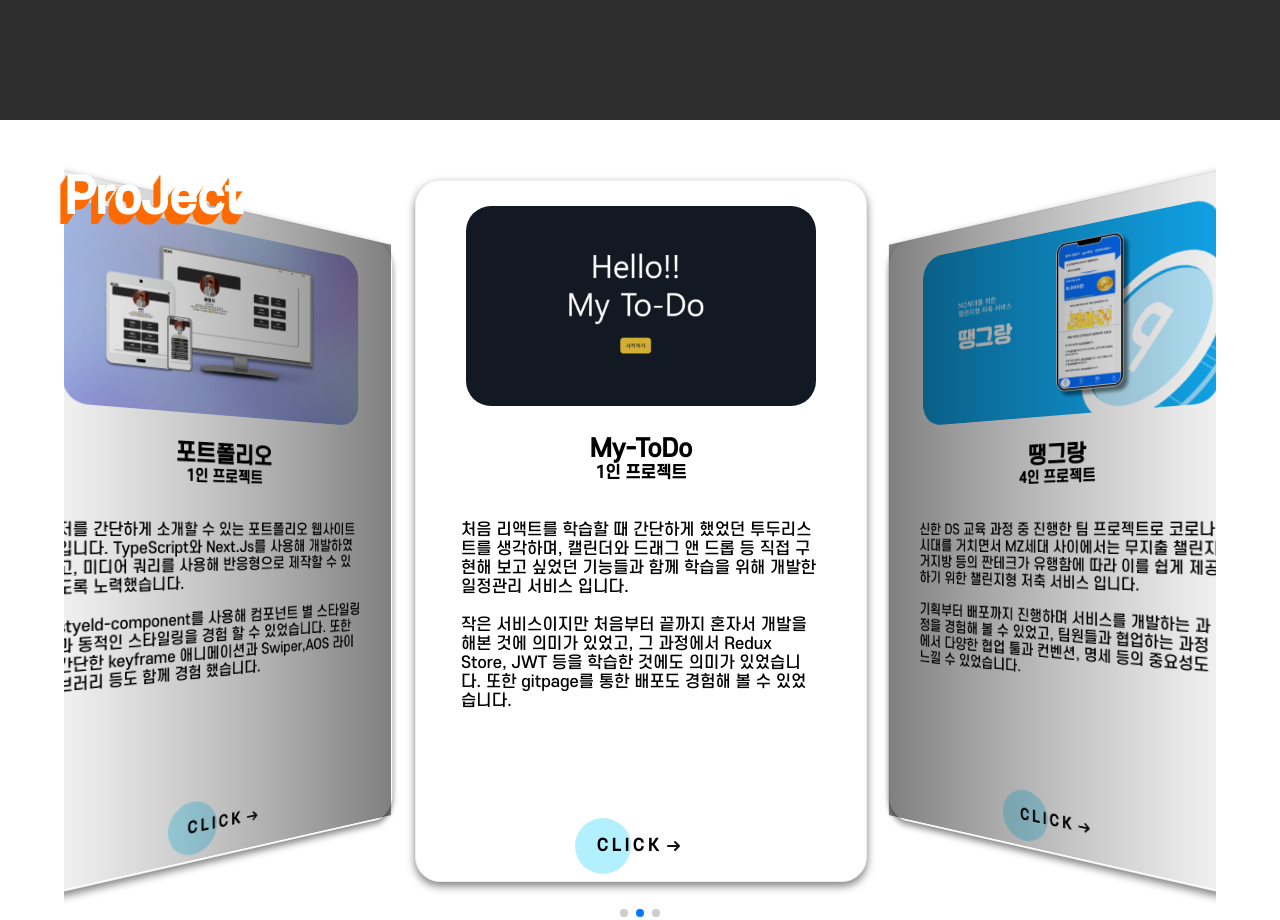
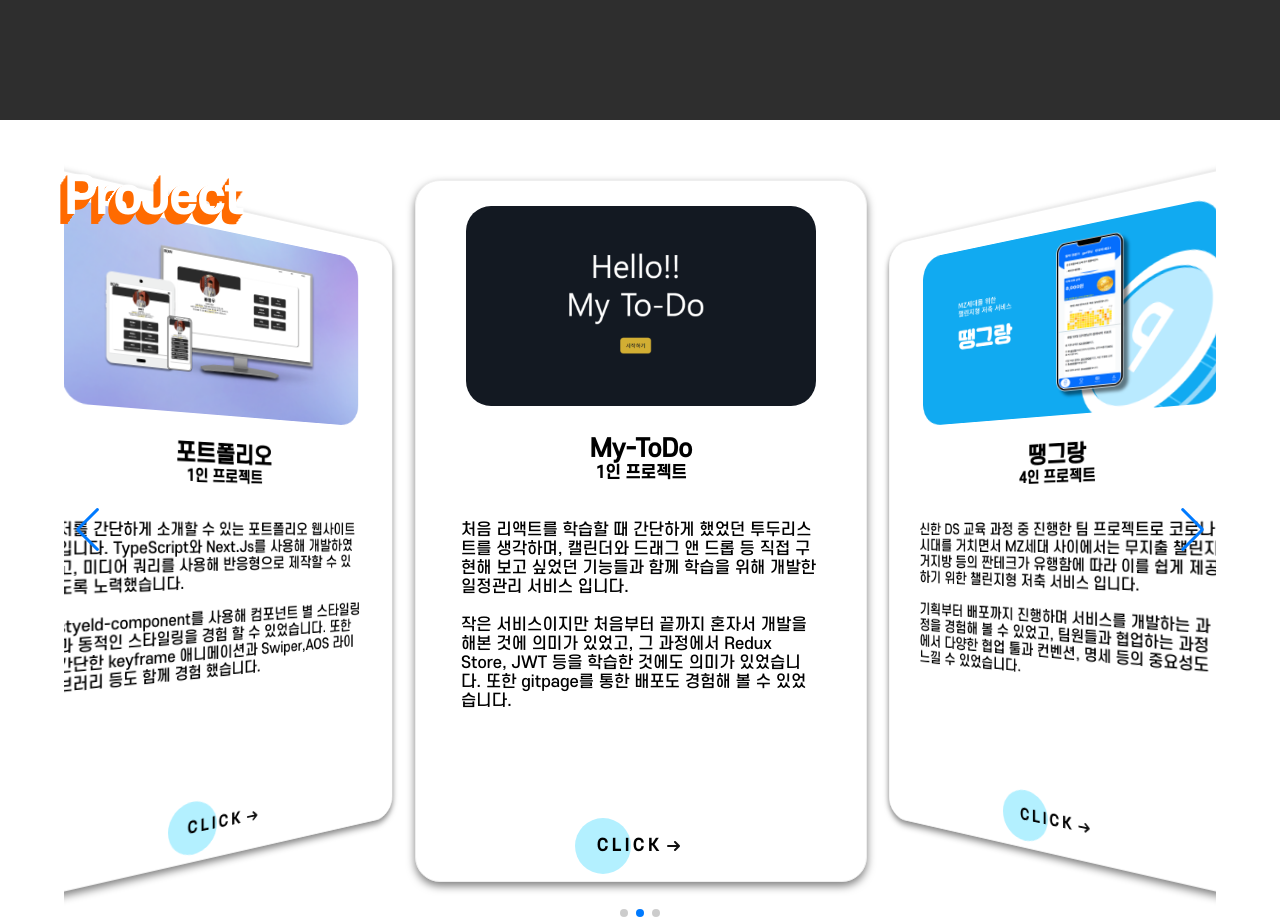
Before and after one commit to BaeDongWoo/BDW_Portfolio, a Next.js app: page / in a window 1280 px wide. Shown: the part 2280-3200 px from the top of the page. Built offline with nearby package versions, Linux system fonts and the light colour scheme.

Commit message:
feat:add navigation btn

```diff
--- a/src/components/pages/page4/projects.tsx
+++ b/src/components/pages/page4/projects.tsx
@@ -1,8 +1,9 @@
 import { Swiper, SwiperSlide } from 'swiper/react';
-import { EffectCoverflow, Pagination } from 'swiper/modules';
+import { EffectCoverflow, Pagination, Navigation } from 'swiper/modules';
 import 'swiper/css';
 import 'swiper/css/effect-coverflow';
 import 'swiper/css/pagination';
+import 'swiper/css/navigation';
 import { PROJECT_DATA } from '../../data/projectData';
 import './styles.css';
 import ProjectCard from './projectCard';
@@ -27,10 +28,11 @@
         stretch: 0,
         depth: 100,
         modifier: 1,
-        slideShadows: true,
+        slideShadows: false,
       }}
       pagination={{ clickable: true }}
-      modules={[EffectCoverflow, Pagination]}
+      navigation
+      modules={[EffectCoverflow, Pagination, Navigation]}
       className="mySwiper"
       onSlideChange={handleSlideChange}
     >
```
